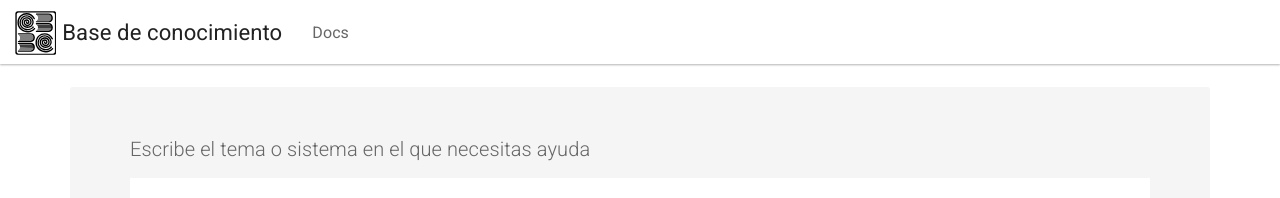
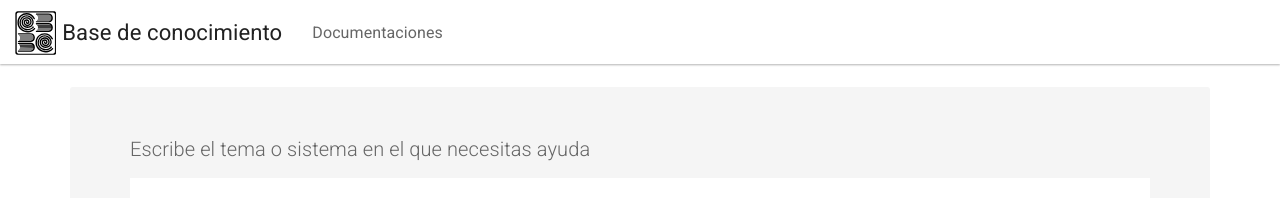
Before and after one commit to CoBachBC/centrodeayuda, a Jekyll site: the page built from docs/index.html, in a window 1280 px wide. Shown: the top 198 px of the page. Built offline with Jekyll 4.4.1, drawn with Linux system fonts in a browser that asks for light colours.

Commit message:
Update topnav.html

```diff
--- a/docs/_includes/topnav.html
+++ b/docs/_includes/topnav.html
@@ -22,7 +22,7 @@
                     </ul>
                 </li>
                 {% endcomment %}
-                <li {% if page.sectionid=='docs' %} class="active" {% endif %}><a href="{{ "/docs/home/" | relative_url }}">Docs</a></li>
+                <li {% if page.sectionid=='docs' %} class="active" {% endif %}><a href="{{ "/docs/home/" | relative_url }}">Documentaciones</a></li>
                 {% comment %}
                 <li {% if page.sectionid=='blog' %} class="active" {% endif %}><a href="{{ site.posts.first.url | relative_url }}">Blog</a></li>
                 {% endcomment %}
```
